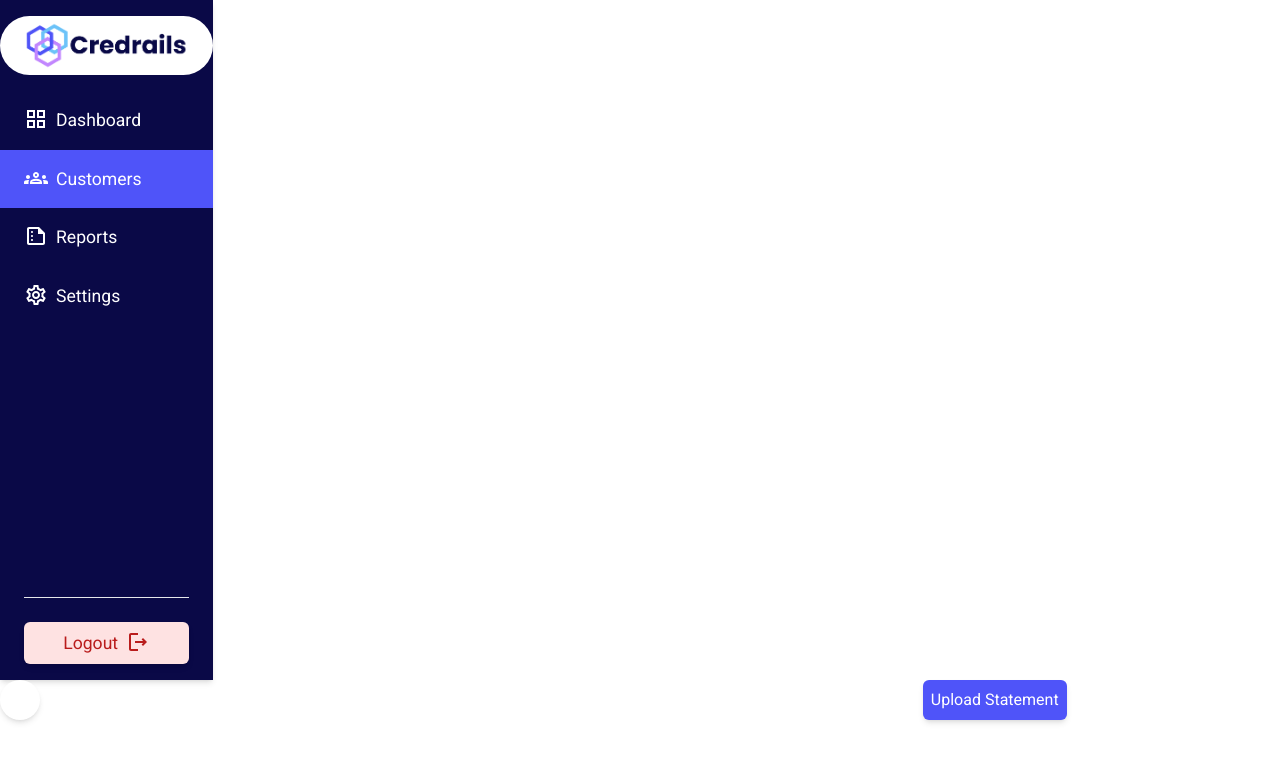
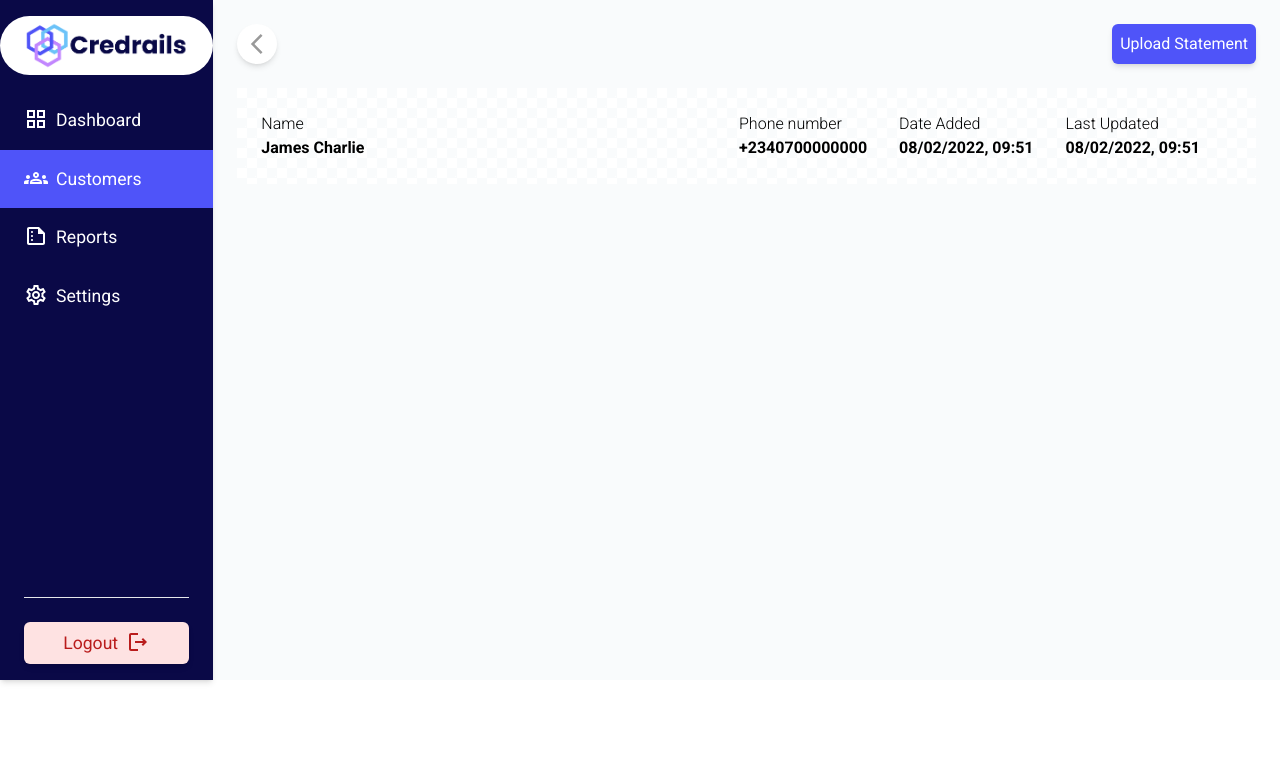
Before and after one commit to d3vkk/credrails, a Vue app: page / in a window 1280 px wide. Shown: the top 762 px of the page. Built offline with nearby package versions, Linux system fonts and the light colour scheme.

Commit message:
refactor: Add profile details

```diff
--- a/src/assets/css/index.css
+++ b/src/assets/css/index.css
@@ -6,7 +6,7 @@
 :root {
     --primary:#0A0947;
     --secondary: #4F54F9;
-    --gray-100: #f3f4f6;
+    --gray-100: #F9FBFC;
     --gray-200: #d1d5db;
     --gray-300: #6b7280;
     --white: #ffffff;
--- /dev/null
+++ b/src/components/ProfileCard.vue
@@ -0,0 +1,89 @@
+<template>
+  <div id="profile-card" class="bg-white flex flex-row justify-between p-6">
+    <div class="flex flex-col">
+      <div class="profile-title">Name</div>
+      <div class="profile-details">{{ profileData.name }}</div>
+    </div>
+    <div class="profile-last-details flex flex-row justify-around">
+      <div class="flex flex-col">
+        <div class="profile-title">Phone number</div>
+        <div class="profile-details">{{ profileData.phoneNumber }}</div>
+      </div>
+      <div class="flex flex-col">
+        <div class="profile-title">Date Added</div>
+        <div class="profile-details">{{ profileDates.dateAdded }}</div>
+      </div>
+      <div class="flex flex-col">
+        <div class="profile-title">Last Updated</div>
+        <div class="profile-details">{{ profileDates.lastUpdated }}</div>
+      </div>
+    </div>
+  </div>
+</template>
+
+<script lang="ts">
+import { defineComponent, onMounted, ref } from "vue";
+import type { Ref } from "vue";
+import profileData from "../utils/profileData";
+import ProfileDates from "../types/ProfileDates";
+
+export default defineComponent({
+  setup() {
+    const profileDates: Ref<ProfileDates> = ref({
+      dateAdded: "",
+      lastUpdated: "",
+    });
+
+    function convertDate(profileDateConv: string): string {
+      // 2022-08-02T09:51:00.000Z
+      const dateArr: Array<string> = profileDateConv.split("T");
+      const dateSplit: Array<string> = dateArr[0].split("-");
+      const hrsMins: string = dateArr[1].split(".")[0].slice(0, -3);
+
+      return `${dateSplit[1]}/${dateSplit[2]}/${dateSplit[0]}, ${hrsMins}`;
+    }
+
+    onMounted(() => {
+      profileDates.value.dateAdded = convertDate(profileData.dateAdded);
+      profileDates.value.lastUpdated = convertDate(profileData.lastUpdated);
+    });
+    return {
+      profileData,
+      profileDates,
+    };
+  },
+});
+</script>
+
+<style scoped>
+#profile-card {
+  background-image: repeating-linear-gradient(
+      45deg,
+      var(--gray-100) 25%,
+      transparent 25%,
+      transparent 75%,
+      var(--gray-100) 75%,
+      var(--gray-100)
+    ),
+    repeating-linear-gradient(
+      45deg,
+      var(--gray-100) 25%,
+      transparent 25%,
+      transparent 75%,
+      var(--gray-100) 75%,
+      var(--gray-100)
+    );
+  background-position: 0 0, 10px 10px;
+  background-size: calc(2 * 10px) calc(2 * 10px);
+}
+.profile-title {
+  font-weight: 300;
+  /* @apply */
+}
+.profile-last-details div {
+  @apply mr-4;
+}
+.profile-details {
+  @apply font-bold;
+}
+</style>
--- /dev/null
+++ b/src/types/ProfileData.ts
@@ -0,0 +1,8 @@
+interface ProfileData {
+  name: string;
+  phoneNumber: string;
+  dateAdded: string;
+  lastUpdated: string;
+}
+
+export default ProfileData;
--- /dev/null
+++ b/src/types/ProfileDates.ts
@@ -0,0 +1,6 @@
+interface ProfileDates {
+  dateAdded: string;
+  lastUpdated: string;
+}
+
+export default ProfileDates;
--- a/src/utils/icons.ts
+++ b/src/utils/icons.ts
@@ -1,4 +1,4 @@
-const iconArrowBack: string = `<svg xmlns='http://www.w3.org/2000/svg' height='24px' viewBox='0 0 24 24' width='24px' fill='#FFFFFF'><path d='M0 0h24v24H0V0z' fill='none' opacity='.87'/><path d='M17.51 3.87L15.73 2.1 5.84 12l9.9 9.9 1.77-1.77L9.38 12l8.13-8.13z'/></svg>`;
+const iconArrowBack: string = `<svg xmlns='http://www.w3.org/2000/svg' height='24px' viewBox='0 0 24 24' width='24px' fill='#999999'><path d='M0 0h24v24H0V0z' fill='none' opacity='.87'/><path d='M17.51 3.87L15.73 2.1 5.84 12l9.9 9.9 1.77-1.77L9.38 12l8.13-8.13z'/></svg>`;
 
 const iconGridView: string = `<svg xmlns='http://www.w3.org/2000/svg' enable-background='new 0 0 24 24' height='24px' viewBox='0 0 24 24' width='24px' fill='#FFFFFF'><g><rect fill='none' height='24' width='24'/></g><g><g><g><path d='M3,3v8h8V3H3z M9,9H5V5h4V9z M3,13v8h8v-8H3z M9,19H5v-4h4V19z M13,3v8h8V3H13z M19,9h-4V5h4V9z M13,13v8h8v-8H13z M19,19h-4v-4h4V19z'/></g></g></g></svg>`;
 
--- /dev/null
+++ b/src/utils/profileData.ts
@@ -0,0 +1,10 @@
+import ProfileData from "../types/ProfileData";
+
+const profileData: ProfileData = {
+  name: "James Charlie",
+  phoneNumber: "+2340700000000",
+  dateAdded: "2022-08-02T09:51:00.000Z",
+  lastUpdated: "2022-08-02T09:51:00.000Z",
+};
+
+export default profileData;
--- a/src/views/Dashboard.vue
+++ b/src/views/Dashboard.vue
@@ -1,25 +1,36 @@
 <template>
-    <div>
-      <div class="w-1/6">
-        <Sidebar />
-      </div>
-      <div class="w-5/6">
-        <Navbar />
-      </div>
+  <div id="dashboard" class="flex flex-row">
+    <div class="w-1/6">
+      <Sidebar />
     </div>
+    <ul class="w-5/6 px-6">
+      <li><Navbar /></li>
+      <li><ProfileCard /></li>
+    </ul>
+  </div>
 </template>
 
 <script lang="ts">
 import { defineComponent } from "vue";
 import Navbar from "../components/Navbar.vue";
 import Sidebar from "../components/Sidebar.vue";
+import ProfileCard from "../components/ProfileCard.vue";
 
 export default defineComponent({
   components: {
     Navbar,
     Sidebar,
+    ProfileCard,
   },
 });
 </script>
 
-<style scoped></style>
+<style scoped>
+#dashboard{
+  background-color: #F9FBFC;
+}
+
+li {
+  @apply my-6;
+}
+</style>
```
